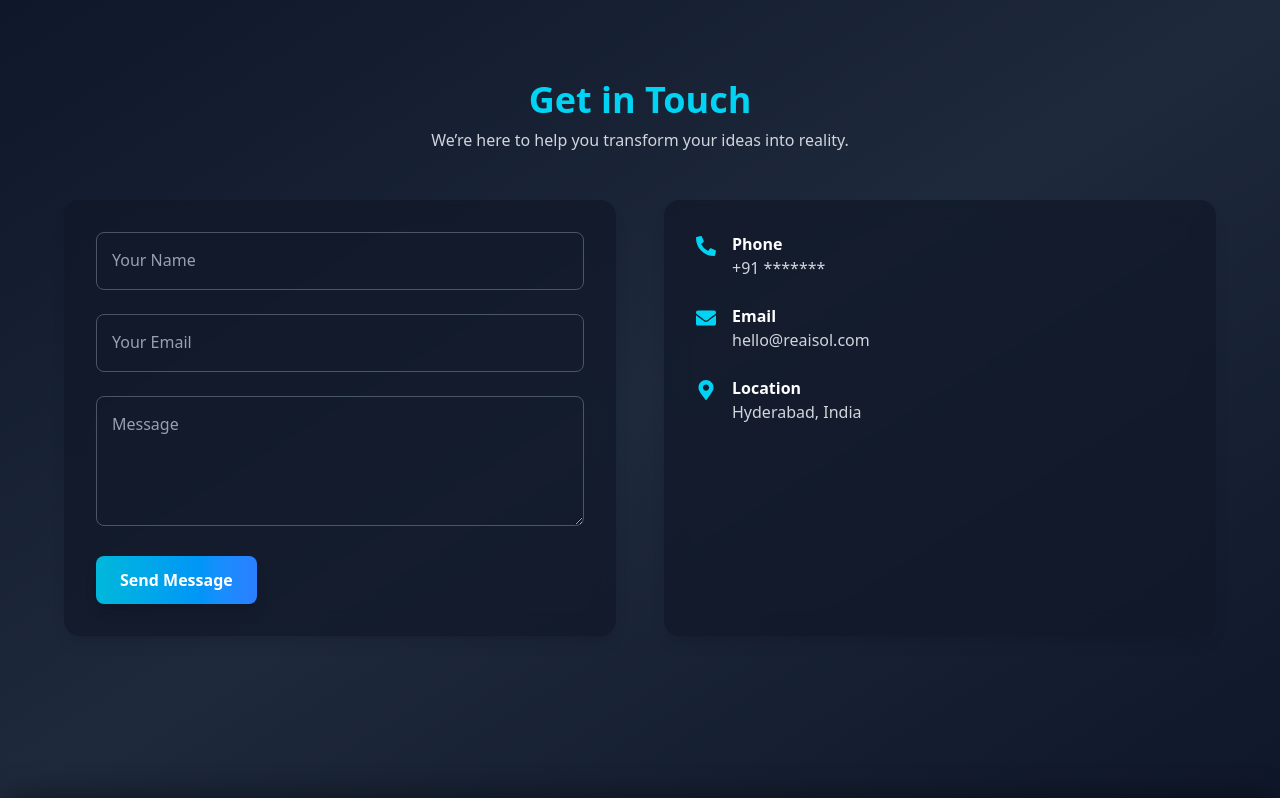
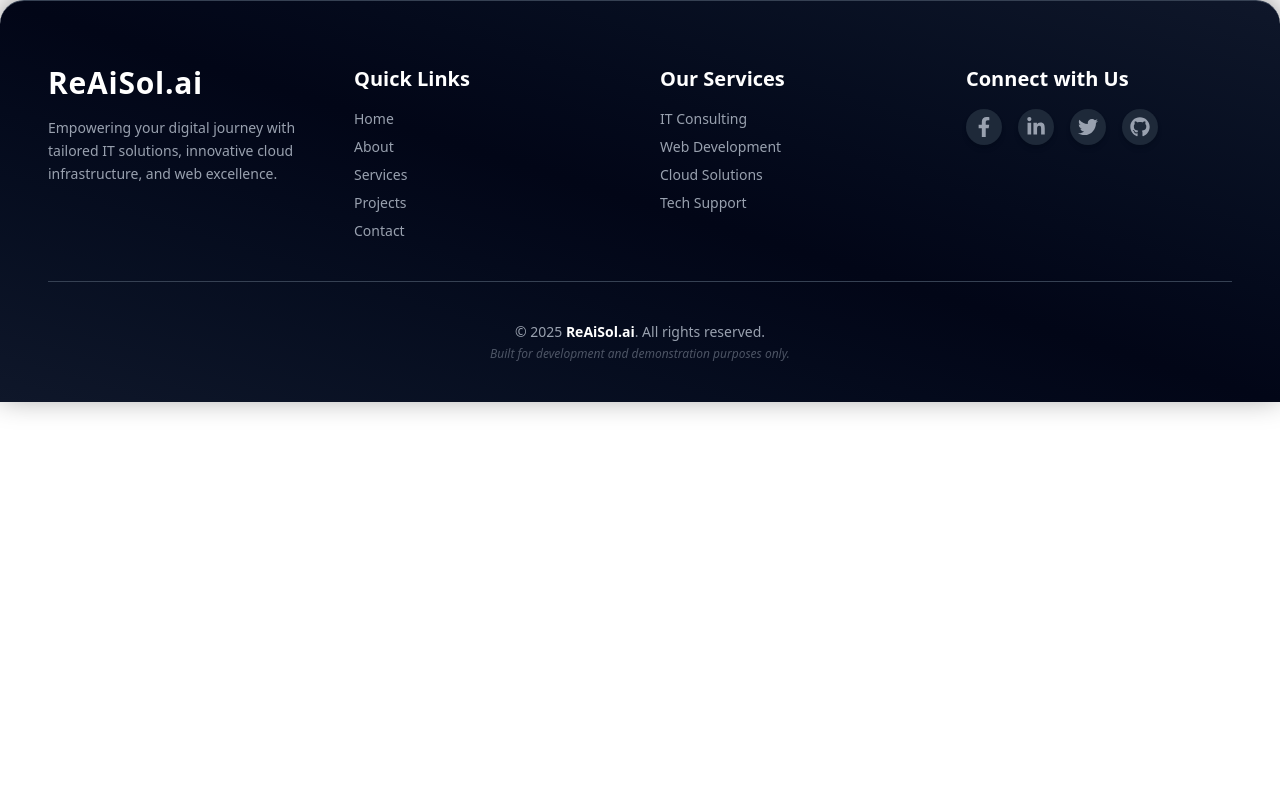
Before and after one commit to Phanindra40/reaisol, a React (Vite) app: page /reaisol/contact in a window 1280 px wide. Shown: the top 798 px of the page. Built offline with nearby package versions, Linux system fonts and the light colour scheme.

Commit message:
added components

```diff
--- a/src/App.jsx
+++ b/src/App.jsx
@@ -3,7 +3,7 @@ import React from "react";
 import { Routes, Route } from "react-router-dom";
 import Homepage from "./components/Home";
 import Footer from "./components/Footer";
-import Contact from "./components/Contact";
+// import Contact from "./components/Contact";
 import Services from "./components/Services";
 import About from "./components/About";
 
@@ -12,7 +12,7 @@ const App = () => {
     <div className="bg-darkBg text-white">
       <Routes>
         <Route path="/" element={<Homepage />} />
-        <Route path="/contact" element={<Contact />} />
+        {/* <Route path="/contact" element={<Contact />} /> */}
         <Route path="/services" element={<Services />} />
         <Route path="/about" element={<About />} />
       </Routes>
```
